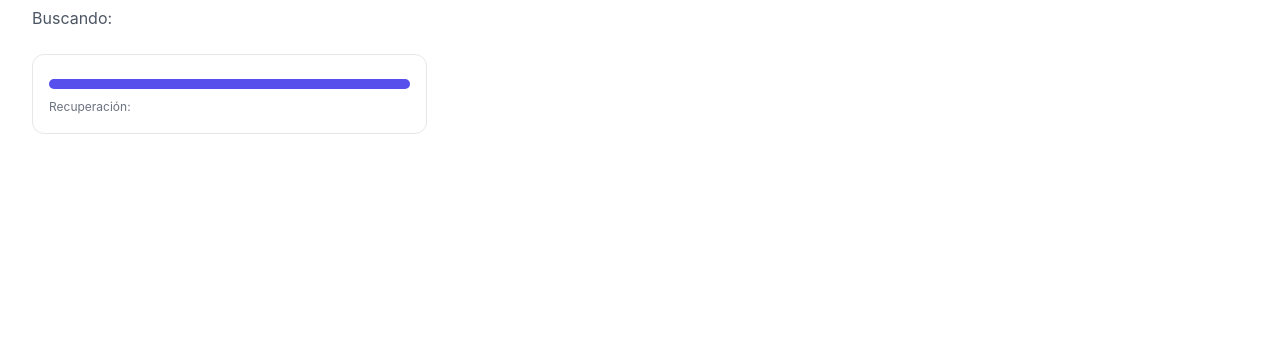
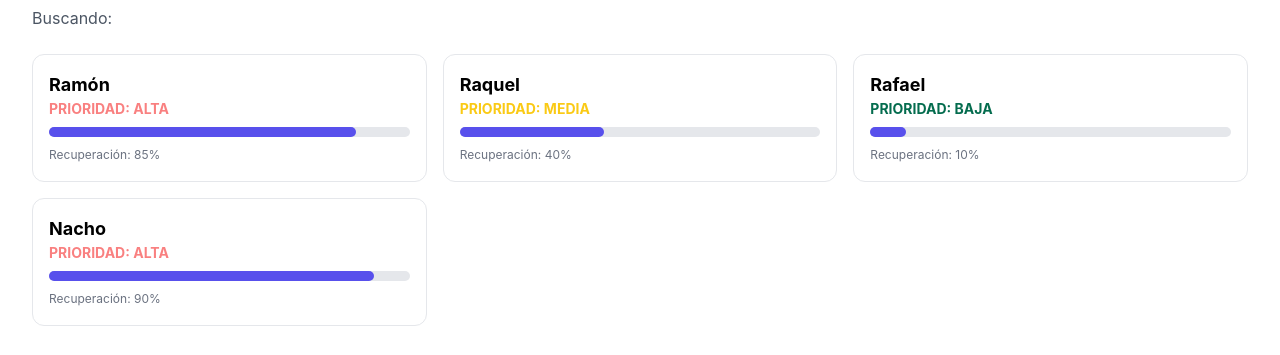
Before and after one commit to AlexdanTB/Veterinaria-AWII, an Angular app: page / in a window 1280 px wide. Shown: the part 1498-1853 px from the top of the page. Before the commit the page ends 1664 px from the top, so only its background shows below. Built offline with nearby package versions, Linux system fonts and the light colour scheme.

Commit message:
ng model, style, class

```diff
--- a/src/app/shared/panel-pacientes/panel-pacientes.html
+++ b/src/app/shared/panel-pacientes/panel-pacientes.html
@@ -2,30 +2,36 @@
     <h1 class="text-2xl font-bold mb-4">Panel de Pacientes</h1>
     <div class="mb-6">
         <label for="buscar" class="block text-sm font-medium">Buscador</label>
-        <input type="text" placeholder="buscar paciente" class="border p-2 rounded w-full md:w-64">
-        <p class="mt-2 text-gray-600">Buscando:<span class="font-bold text-indigo-600"></span>
+        <input [(ngModel)]="nombreFiltro" type="text" placeholder="buscar paciente" class="border p-2 rounded w-full md:w-64">
+        <p class="mt-2 text-gray-600">Buscando:<span class="font-bold text-indigo-600">{{nombreFiltro}}</span>
 
         </p>
     </div>
 
     <div class="grid grid-cols-1 md:grid-cols-3 gap-4">
-               <div class="border p-4 rounded-xl shadown-sm bg-white">
+        @for (paciente of pacientes; track paciente.nombre){
+        <div class="border p-4 rounded-xl shadown-sm bg-white">
             <h3 class="text-lg font-bold">
-
+                {{paciente.nombre}}
             </h3>
-            <p class="text-sm mb-2 uppercase font-bold">
-
+            <p class="text-sm mb-2 uppercase font-bold"
+            [ngClass]="{
+                'text-red-400': paciente.urgencia==='alta',
+                'text-yellow-300': paciente.urgencia==='media',
+                'text-green-700': paciente.urgencia==='baja'
+            }">
+                Prioridad: {{paciente.urgencia}}
             </p>
 
             <div class="w-full bg-gray-200 rounded-full h-2.5 mb-1">
                 <div class="bg-indigo-600 h-2.5 rounded-full"
-
-                >
+                [ngStyle]="{'width': paciente.recuperacion+'%'}">
                 </div>
             </div>
             <span class="text-xs text-gray-500">
-                Recuperación:
+                Recuperación: {{paciente.recuperacion}}%
             </span>
         </div>
+    }
     </div>
 </div>
--- a/src/app/shared/panel-pacientes/panel-pacientes.ts
+++ b/src/app/shared/panel-pacientes/panel-pacientes.ts
@@ -1,11 +1,22 @@
+import { CommonModule } from '@angular/common';
 import { Component } from '@angular/core';
+import { FormsModule } from '@angular/forms';
 
 @Component({
   selector: 'app-panel-pacientes',
-  imports: [],
+  imports: [CommonModule, FormsModule],
   templateUrl: './panel-pacientes.html',
   styleUrl: './panel-pacientes.css',
 })
 export class PanelPacientes {
+  nombreFiltro: string = "";
+
+  pacientes = [
+    {nombre: 'Ramón', especie: 'Perro', urgencia: 'alta', recuperacion:85},
+    {nombre: 'Raquel', especie: 'Gato', urgencia: 'media', recuperacion:40},
+    {nombre: 'Rafael', especie: 'Tortuga', urgencia: 'baja', recuperacion:10},
+    {nombre: 'Nacho', especie: 'Gallo', urgencia: 'alta', recuperacion:90}
+  ]
+
 
 }
```
